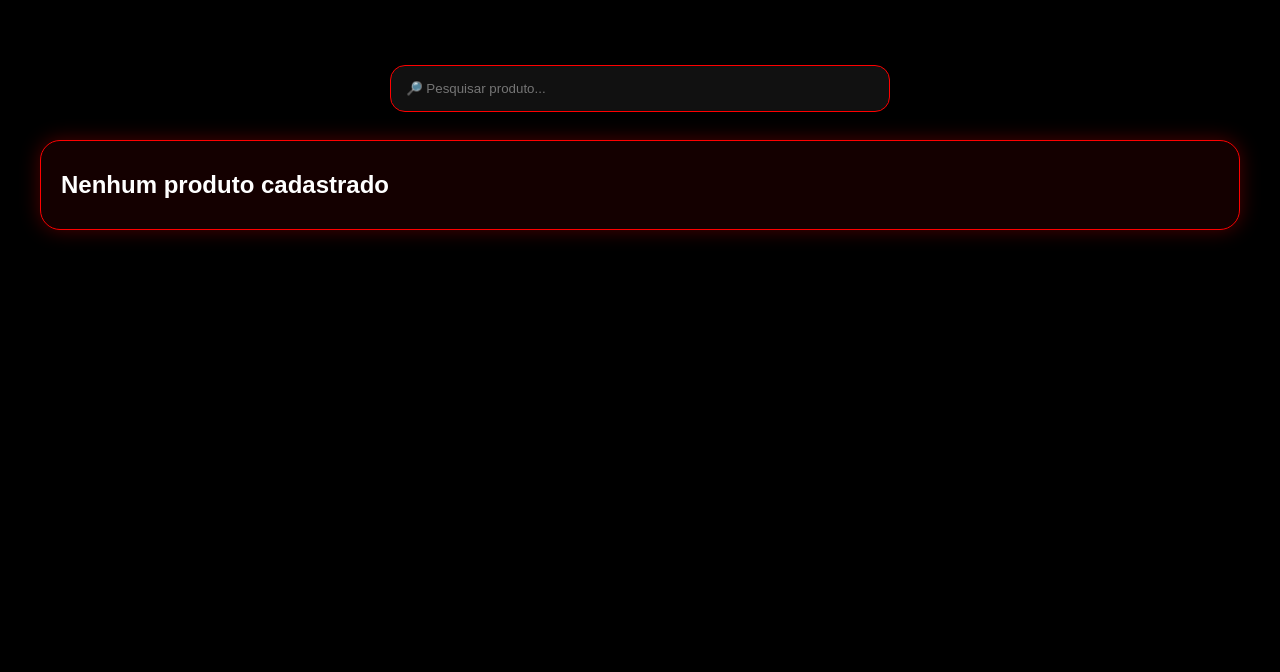
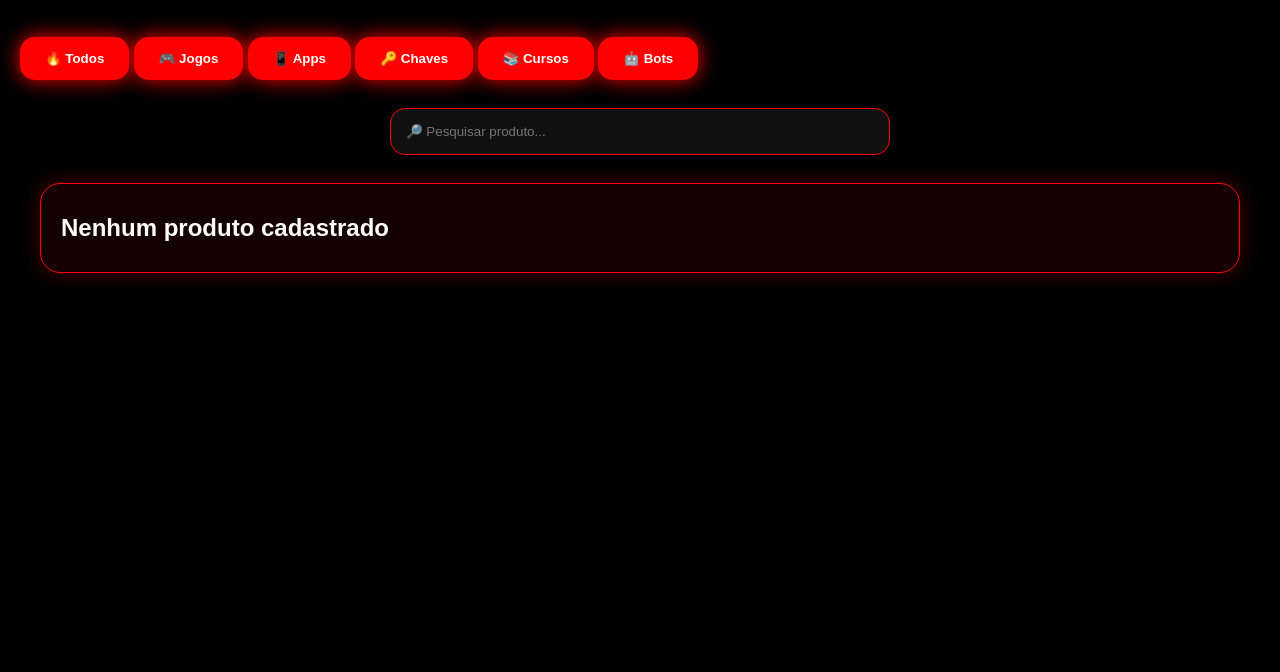
Before and after one commit to natankw/R.H.S-vendas, a website: page index.html in a window 1280 px wide. Shown: the part 128-800 px from the top of the page. Drawn offline with Linux system fonts and the light colour scheme.

Commit message:
Update index.html

```diff
--- a/index.html
+++ b/index.html
@@ -18,28 +18,80 @@
 
 <header class="topo">
 
+
 <h1>🛒 Minha Loja</h1>
 
-<p>Produtos digitais com entrega rápida</p>
+
+<p>
+Produtos digitais com entrega rápida
+</p>
+
 
 </header>
 
 
 
 
+
+<div class="categorias">
+
+
+<button onclick="filtrar('Todos')">
+🔥 Todos
+</button>
+
+
+<button onclick="filtrar('🎮 Jogos')">
+🎮 Jogos
+</button>
+
+
+<button onclick="filtrar('📱 Apps')">
+📱 Apps
+</button>
+
+
+<button onclick="filtrar('🔑 Chaves')">
+🔑 Chaves
+</button>
+
+
+<button onclick="filtrar('📚 Cursos')">
+📚 Cursos
+</button>
+
+
+<button onclick="filtrar('🤖 Bots')">
+🤖 Bots
+</button>
+
+
+</div>
+
+
+
+
+
+
 <section class="pesquisa">
+
 
 <input
 id="pesquisar"
 placeholder="🔎 Pesquisar produto..."
 >
 
+
 </section>
 
 
 
 
+
+
 <section id="produtos"></section>
+
+
 
 
 
```
